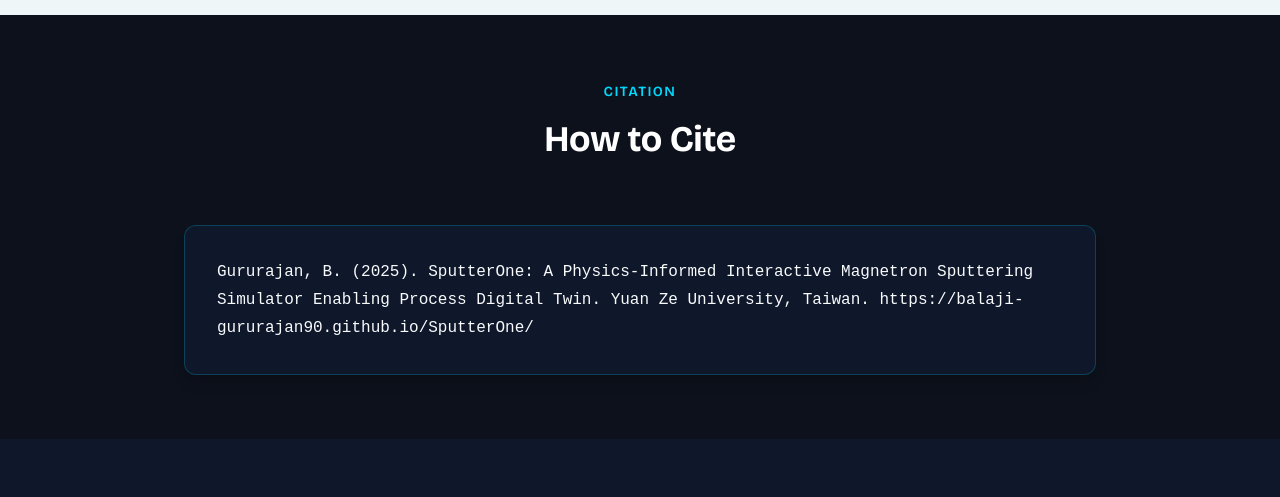
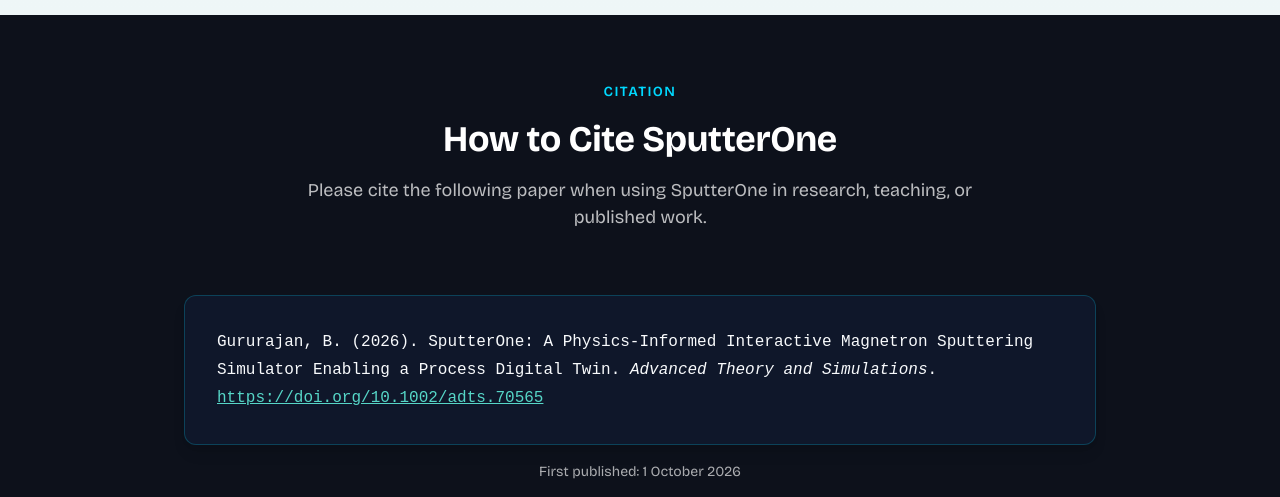
Before and after one commit to balaji-gururajan90/Optoeelectronics-device-laboratory-, a website built with Vite: page sputterone.html in a window 1280 px wide. Shown: the part 2690-3187 px from the top of the page. Built offline with nearby package versions, Linux system fonts and the light colour scheme; animation ran at ten frames a second.

Commit message:
Update sputterone.html

```diff
--- a/sputterone.html
+++ b/sputterone.html
@@ -443,14 +443,28 @@
     </section>
 
 <!-- Citation -->
-    <section class="section section-sm sputterone-citation-section" id="sputterone-citation">
+<section class="section section-sm sputterone-citation-section"
+    id="sputterone-citation">
+
     <div class="container container-narrow">
+
         <div class="section-header" data-animate>
             <span class="section-label">Citation</span>
-                <h2 class="section-title">How to Cite</h2>
+            <h2 class="section-title">How to Cite SputterOne</h2>
+
+            <p class="section-description"
+                style="color: rgba(255, 255, 255, 0.72);">
+                Please cite the following paper when using SputterOne
+                in research, teaching, or published work.
+            </p>
         </div>
 
-            <pre class="sputterone-citation" data-reveal="up"><code>Gururajan, B. (2025). SputterOne: A Physics-Informed Interactive Magnetron Sputtering Simulator Enabling Process Digital Twin. Yuan Ze University, Taiwan. https://balaji-gururajan90.github.io/SputterOne/</code></pre>
+        <pre class="sputterone-citation" data-reveal="up"><code>Gururajan, B. (2026). SputterOne: A Physics-Informed Interactive Magnetron Sputtering Simulator Enabling a Process Digital Twin. <em>Advanced Theory and Simulations</em>. <a href="https://doi.org/10.1002/adts.70565" target="_blank" rel="noopener" style="color: #56d6c7; text-decoration: underline;">https://doi.org/10.1002/adts.70565</a></code></pre>
+
+        <p style="margin-top: 16px; text-align: center; color: rgba(255, 255, 255, 0.65); font-size: 14px;">
+            First published: 1 October 2026
+        </p>
+
     </div>
 </section>
 
```
Lines whose indentation alone changed are shown as unchanged.
